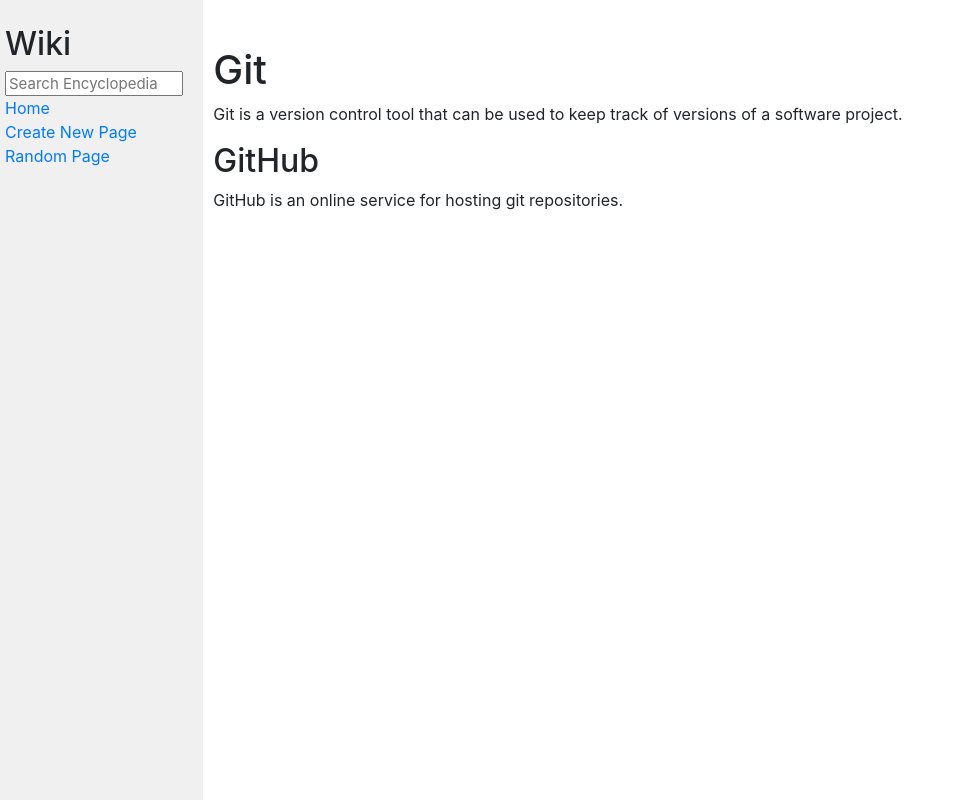
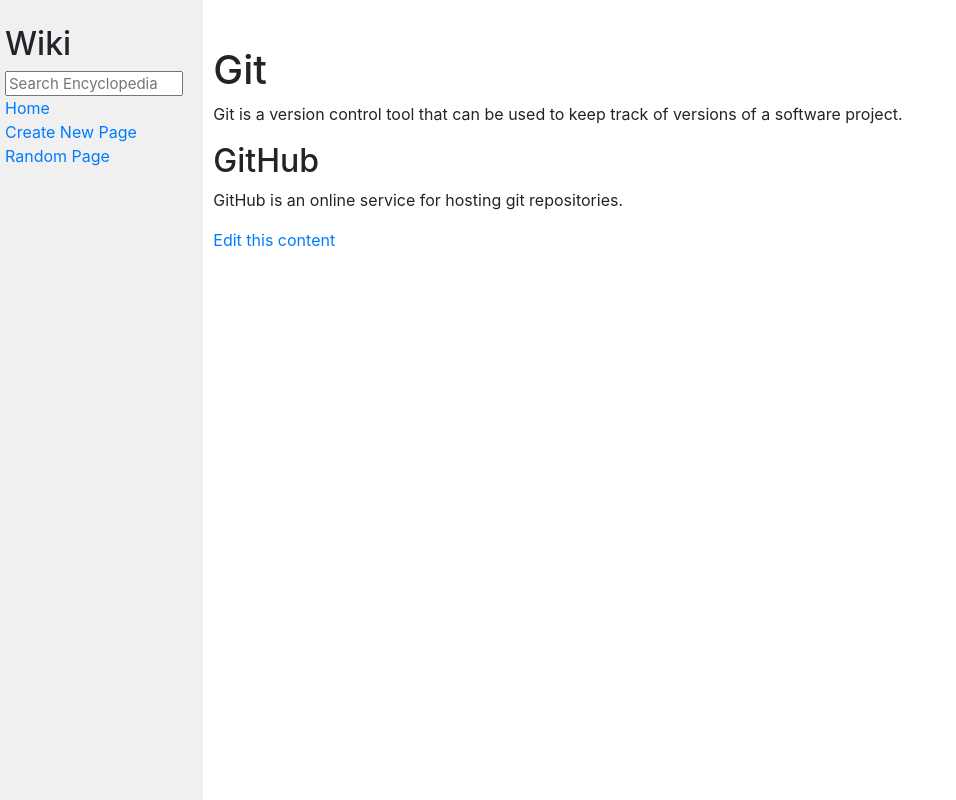
Before and after one commit to jocelynrem/wiki, a Django app: page /wiki/Git in a window 1280 px wide. Shown: the whole page, without its empty margins (0-956 px from the left). Run offline with Django 3.2, Linux system fonts and the light colour scheme; some libraries are stand-ins or nearby versions.

Commit message:
skeleton set up for edit entry functionality

```diff
--- /dev/null
+++ b/encyclopedia/templates/encyclopedia/edit_entry.html
@@ -0,0 +1,3 @@
+{% extends "encyclopedia/layout.html" %}
+{% block title %}Create New{% endblock %}
+{% block body %}<h1>Edit Entry</h1>{% endblock %}
--- a/encyclopedia/templates/encyclopedia/entry.html
+++ b/encyclopedia/templates/encyclopedia/entry.html
@@ -3,4 +3,7 @@
 {% block body %}
     <!-- <h1>{{ title }}</h1> -->
     <p>{{ content|safe }}</p>
+    <div>
+        <a href="{% url 'edit_entry' %}">Edit this content</a>
+    </div>
 {% endblock %}
--- a/encyclopedia/templates/encyclopedia/layout.html
+++ b/encyclopedia/templates/encyclopedia/layout.html
@@ -22,7 +22,7 @@
                     <a href="{% url 'index' %}">Home</a>
                 </div>
                 <div>
-                    <a href="{% url 'new' %}">Create New Page</a>
+                    <a href="{% url 'new_entry' %}">Create New Page</a>
                 </div>
                 <div>
                     <a href="{% url 'random_entry' %}">Random Page</a>
--- a/encyclopedia/urls.py
+++ b/encyclopedia/urls.py
@@ -6,6 +6,7 @@ urlpatterns = [
     path("", views.index, name="index"),
     path("wiki/<str:title>", views.entry, name="entry"),
     path("search", views.search, name="search"),
-    path("new", views.new, name="new"),
+    path("new", views.new_entry, name="new_entry"),
     path("random", views.random_entry, name="random_entry"),
+    path("edit", views.edit_entry, name="edit_entry"),
 ]
--- a/encyclopedia/views.py
+++ b/encyclopedia/views.py
@@ -48,8 +48,12 @@ def search(request):
         )
 
 
-def new(request):
-    return render(request, "encyclopedia/new.html")
+def new_entry(request):
+    return render(request, "encyclopedia/new_entry.html")
+
+
+def edit_entry(request):
+    return render(request, "encyclopedia/edit_entry.html")
 
 
 def random_entry(request):
```
Also changed, not shown: encyclopedia/templates/encyclopedia/new_entry.html (renamed from encyclopedia/templates/encyclopedia/new.html).
